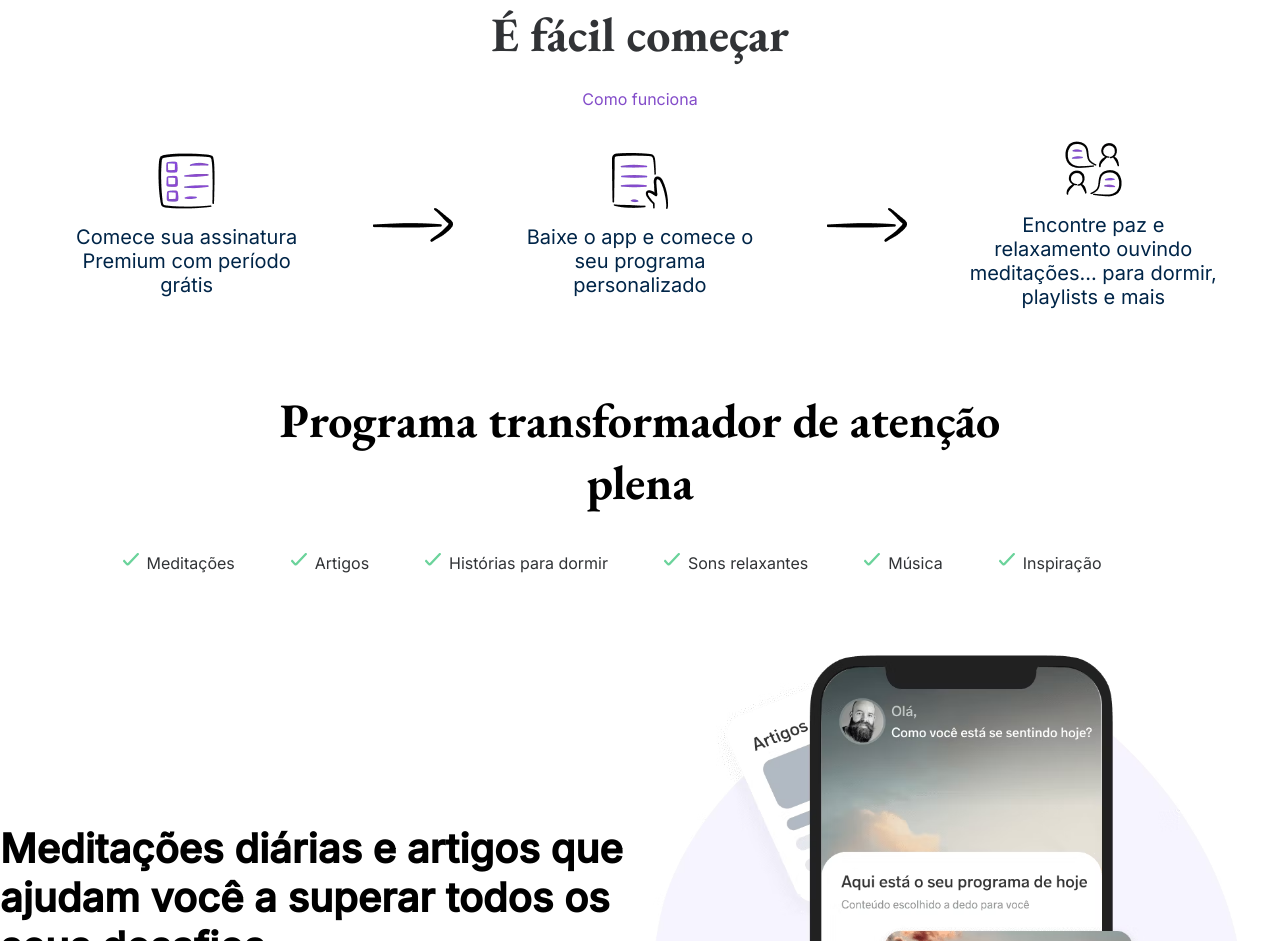
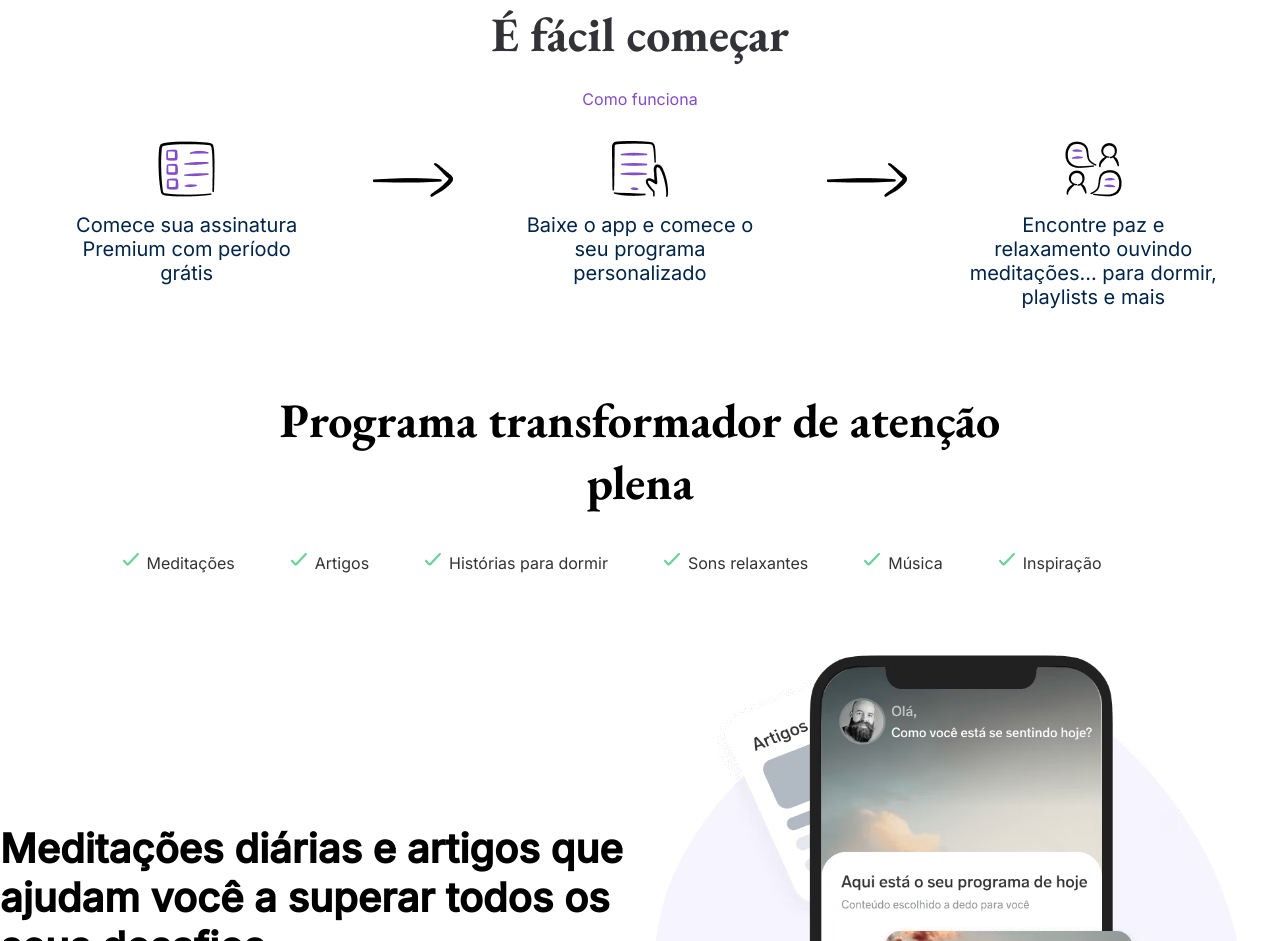
Before and after one commit to kelviny01/MEDITOPIA-CLONE, a plain HTML site: page index.html in a window 1280 px wide. Shown: the part 1317-2258 px from the top of the page. Drawn offline with nearby package versions, Linux system fonts and the light colour scheme.

Commit message:
align-elements

```diff
--- a/assets/css/style.css
+++ b/assets/css/style.css
@@ -285,7 +285,7 @@ span {
 
 .c-tutorials {
   display: flex;
-  align-items: center;
+  align-items: baseline;
   justify-content: space-evenly;
 }
 
--- a/index.html
+++ b/index.html
@@ -14,7 +14,6 @@
       type="image/x-icon"
     />
     <!-- LINKS CSS -->
-    <link rel="stylesheet" href="assets/css/responsive.css" />
     <link rel="stylesheet" href="assets/css/style.css" />
     <!-- LINK FONT -->
     <link rel="preconnect" href="https://fonts.googleapis.com" />
```
